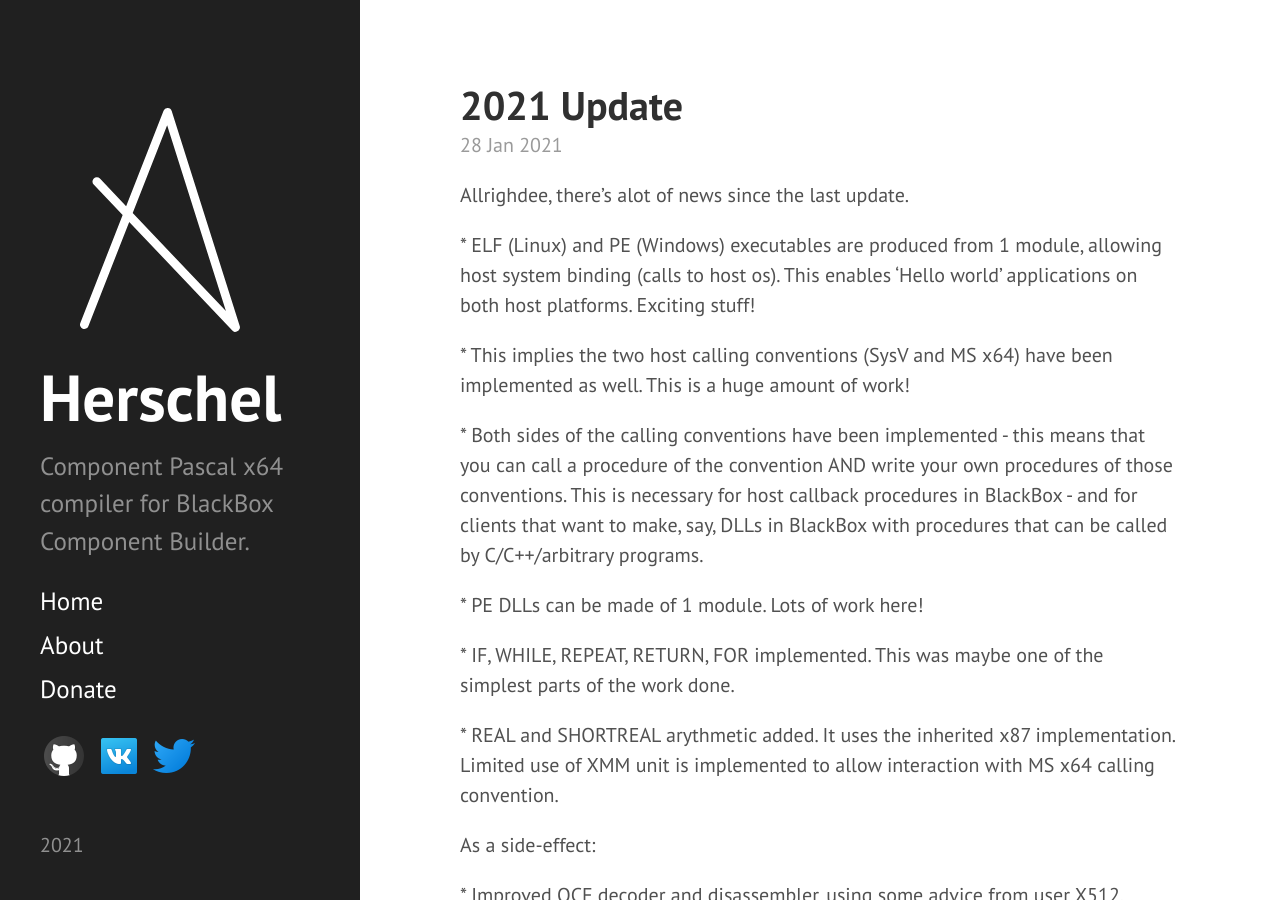
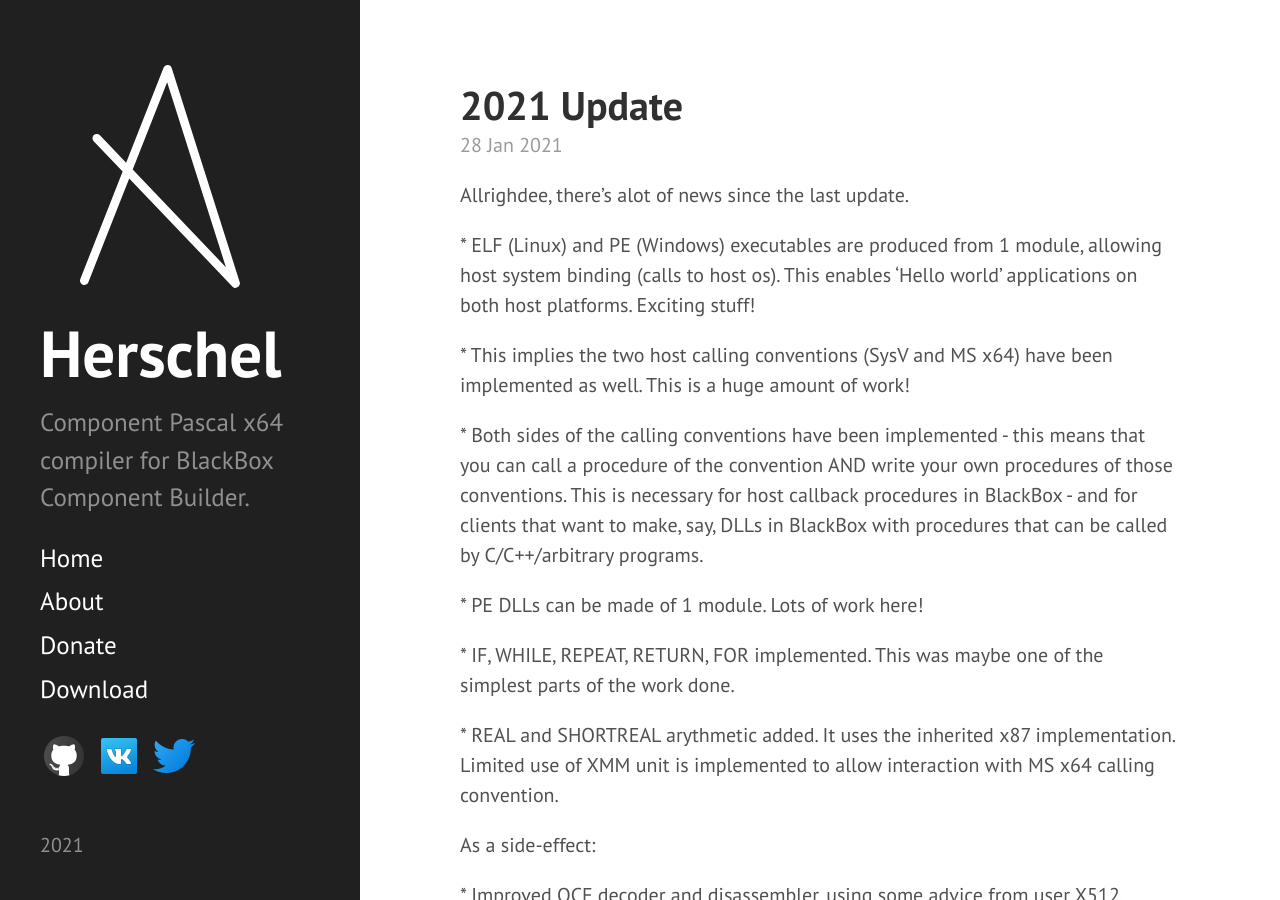
Before and after one commit to bbcb/bbcb.github.io, a Jekyll site: the page built from index.html, in a window 1280 px wide and 900 px high. Built offline with Jekyll 4.4.1, drawn with Linux system fonts in a browser that asks for light colours; the list of posts is cut into pages by our own code.

Commit message:
add Download link

```diff
--- a/_includes/sidebar.html
+++ b/_includes/sidebar.html
@@ -26,6 +26,7 @@
           {% endif %}
         {% endif %}
       {% endfor %}
+    <a class="sidebar-nav-item" href="https://github.com/adimetrius/Herschel/releases">Download</a>
 
 	<div style="padding-top: 20px;">
 		<a href="{{ site.github.repo }}"><img src="/img/github-48.png" style="border: 0px; display: inline; "></a>
```
